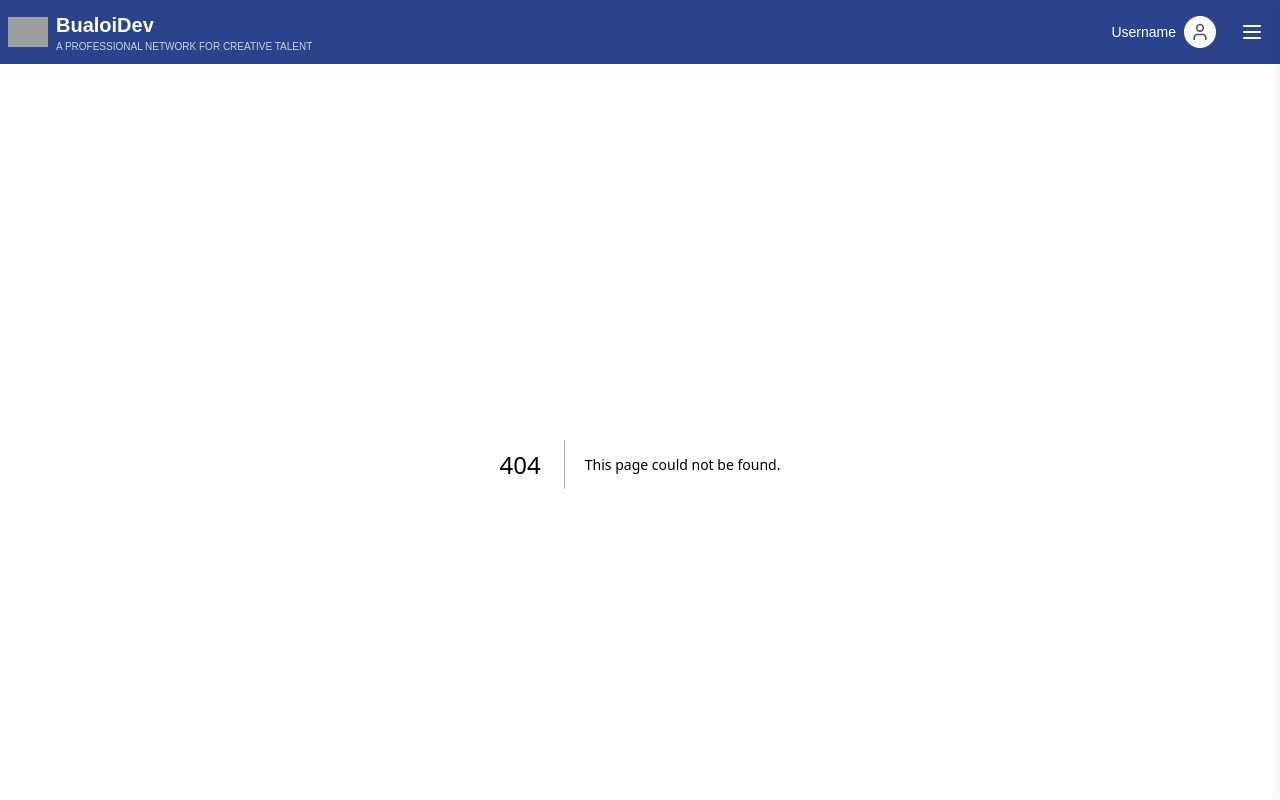
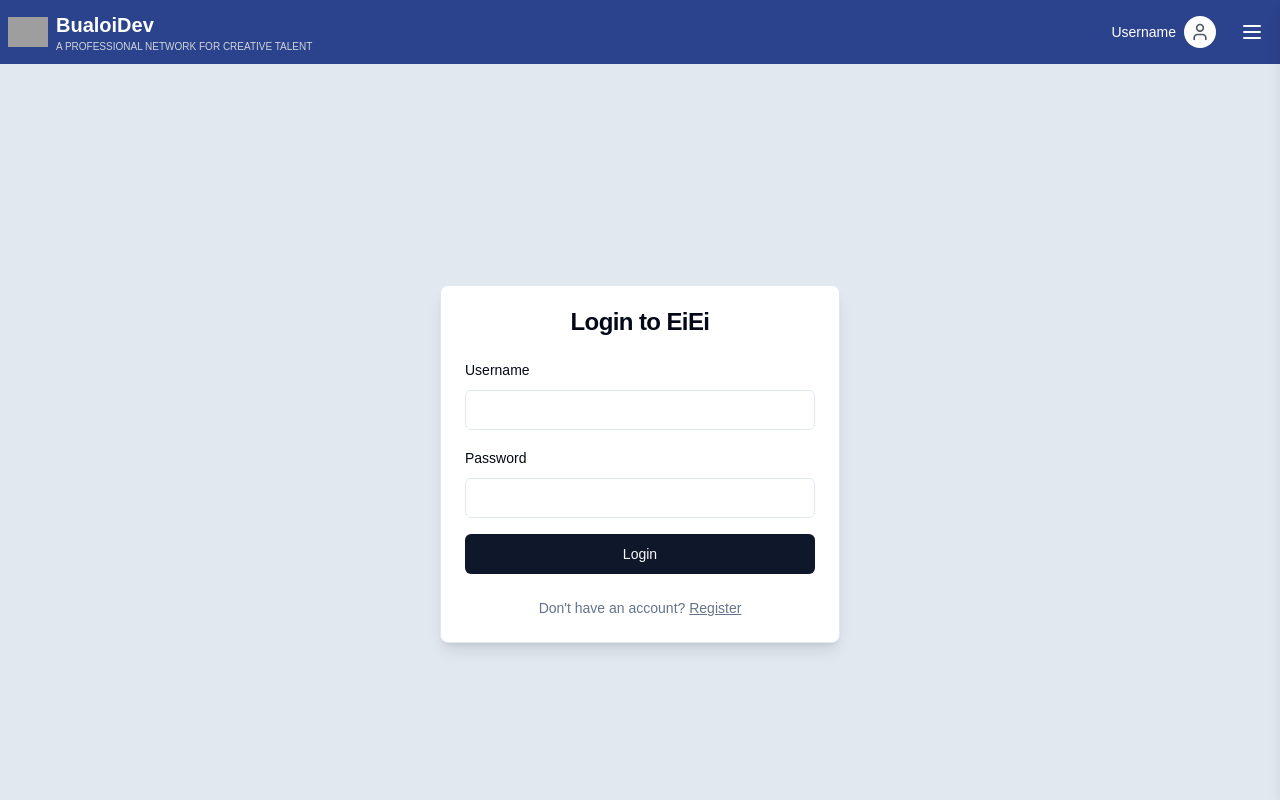
Before and after one commit to lLab-sy/eiei-se2, a Next.js app in the folder frontend/: page /login in a window 1280 px wide. Before the commit this address had no page. Shown: the top 800 px of the page. Built offline with nearby package versions, Linux system fonts and the light colour scheme; grey boxes are pictures that could not be loaded.

Commit message:
Add login page

```diff
--- /dev/null
+++ b/frontend/src/app/login/page.tsx
@@ -0,0 +1,126 @@
+"use client";
+
+import {
+  CardContent,
+  Card,
+  CardFooter,
+  CardHeader,
+  CardTitle,
+} from "@/components/ui/card";
+import { Input } from "@/components/ui/input";
+import {
+  Form,
+  FormControl,
+  FormField,
+  FormItem,
+  FormLabel,
+  FormMessage,
+} from "@/components/ui/form";
+import { z } from "zod";
+import { useForm } from "react-hook-form";
+import { zodResolver } from "@hookform/resolvers/zod";
+import { Button } from "@/components/ui/button";
+import Link from "next/link";
+import { useToast } from "@/hooks/use-toast";
+
+const formSchema = z.object({
+  username: z
+    .string()
+    .min(15, "Username must contain at least 15 characters")
+    .max(50, "Username must contain at most 50 characters")
+    .regex(new RegExp("^[^0-9]*$"), "Username must not contain number"),
+  password: z
+    .string()
+    .min(8, "Password must contain at least 8 characters")
+    .max(20, "Password must contain at most 20 characters")
+    .regex(new RegExp(".*[ -/:-@[-`{-~].*"), {
+      message: "Password should contain at least one special character",
+    }),
+});
+
+type FormFields = z.infer<typeof formSchema>;
+
+export default function LoginPage() {
+  const form = useForm<FormFields>({
+    resolver: zodResolver(formSchema),
+    defaultValues: {
+      username: "",
+      password: "",
+    },
+  });
+
+  const { toast } = useToast();
+
+  const handleSubmit = async (data: FormFields) => {
+    await new Promise((resolve) => setTimeout(resolve, 1000));
+    console.log("Login attempt with username:", data.username);
+    toast({
+      variant: "default",
+      title: "Login",
+      description: "Login Successful",
+    });
+  };
+
+  return (
+    <main className="flex justify-center items-center min-h-screen bg-slate-200">
+      <Card className="w-[400px] shadow-lg">
+        <CardHeader>
+          <CardTitle className="flex justify-center">
+            <span>Login to EiEi</span>
+          </CardTitle>
+        </CardHeader>
+        <CardContent>
+          <fieldset disabled={form.formState.isSubmitting}>
+            <Form {...form}>
+              <form
+                className="flex flex-col space-y-4"
+                onSubmit={form.handleSubmit(handleSubmit)}
+              >
+                <FormField
+                  control={form.control}
+                  name="username"
+                  render={({ field }) => (
+                    <FormItem>
+                      <FormLabel>Username</FormLabel>
+                      <FormControl>
+                        <Input {...field} type="text" />
+                      </FormControl>
+                      <FormMessage />
+                    </FormItem>
+                  )}
+                />
+                <FormField
+                  control={form.control}
+                  name="password"
+                  render={({ field }) => (
+                    <FormItem>
+                      <FormLabel>Password</FormLabel>
+                      <FormControl>
+                        <Input {...field} type="password" />
+                      </FormControl>
+                      <FormMessage />
+                    </FormItem>
+                  )}
+                />
+                <Button
+                  type="submit"
+                  className="w-full"
+                >
+                  Login
+                </Button>
+              </form>
+            </Form>
+          </fieldset>
+        </CardContent>
+        <CardFooter className="flex flex-col">
+          <div className="text-muted-foreground text-sm">
+            Don't have an account?{" "}
+            <Link href="/register" className="underline">
+              Register
+            </Link>
+          </div>
+        </CardFooter>
+      </Card>
+    </main>
+  );
+}
```
